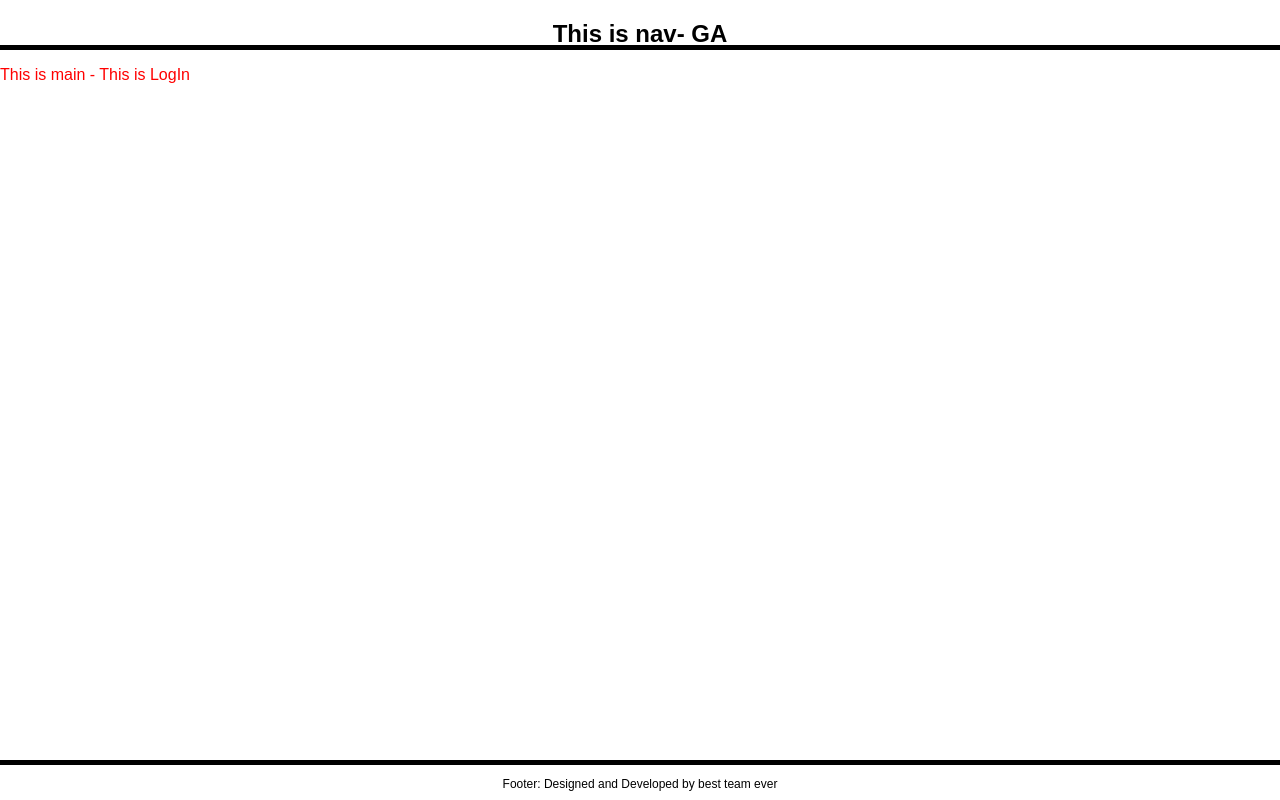
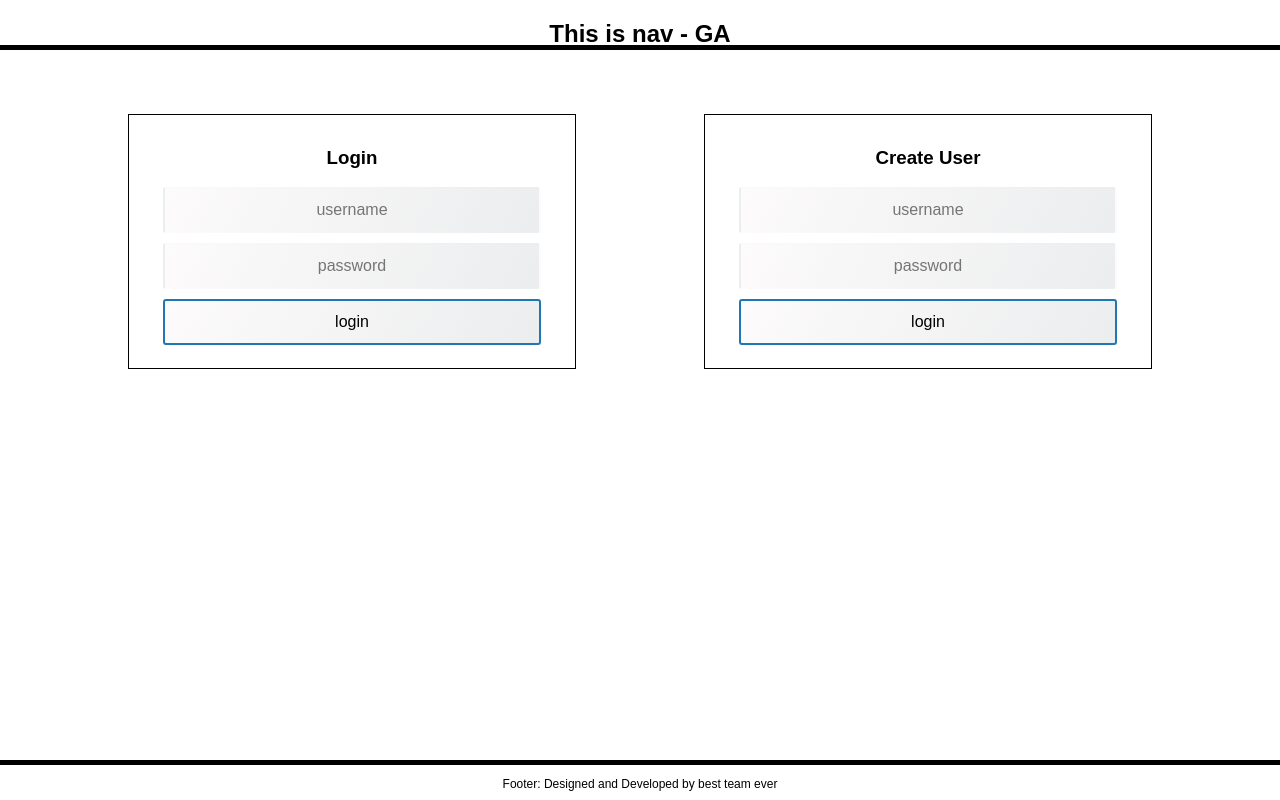
Before and after one commit to jessicalandzberg/Project3, a React (Create React App) app in the folder client/: page / in a window 1280 px wide. Built offline with nearby package versions, Linux system fonts and the light colour scheme.

Commit message:
updated login and allcohorts

```diff
--- a/client/src/Components/AllCohorts.js
+++ b/client/src/Components/AllCohorts.js
@@ -1,9 +1,28 @@
 import React from 'react';
+import {Link} from 'react-router-dom'
+import '../Css/AllCohorts.css';
 
 function AllCohorts() {
     return(
       <div className="AllCohorts">
-        <p> This is main - This is 3 cohorts </p>
+
+        <div className="cohortContainer">
+          <h3 className="cohortName">
+            <Link to='/cohort'>Pirates</Link>
+          </h3>
+        </div>
+
+        <div className="cohortContainer">
+          <h3 className="cohortName">
+            <Link to='/cohort'>Cohort 1</Link>
+          </h3>
+        </div>
+
+        <div className="cohortContainer">
+          <h3 className="cohortName">
+            <Link to='/cohort'>Cohort 2</Link>
+          </h3>
+        </div>
       </div>
     )
 }
--- a/client/src/Components/LogIn.js
+++ b/client/src/Components/LogIn.js
@@ -3,12 +3,33 @@ import '../Css/LogIn.css';
 
 
 function LogIn() {
-    return(
-      <div className="LogIn">
-        <p> This is main - This is LogIn </p>
+  return(
+    <div className="LogIn">
 
+      <div className="loginCreateContainer">
+        <div className ="logInContainer">
+          <h3>Login</h3>
+          <form className="logInForm">
+            <input type="text" placeholder="username" class="field"/>
+            <input type="password" placeholder="password" class="field"/>
+            <input type="submit" value="login" class="btn"/>
+          </form>
+        </div>
+
+        <div className ="createContainer">
+          <h3>Create User</h3>
+          <form className="createForm">
+            <input type="text" placeholder="username" class="field"/>
+            <input type="password" placeholder="password" class="field"/>
+            <input type="submit" value="login" class="btn"/>
+            <div className="forgotPw">
+            </div>
+          </form>
+        </div>
       </div>
-    )
+
+  </div>
+  )
 }
 
 export default LogIn;
--- a/client/src/Components/Nav.js
+++ b/client/src/Components/Nav.js
@@ -3,7 +3,7 @@ import React from 'react';
 function Nav() {
     return(
       <nav className="NavComponent">
-        <h1> This is nav- GA </h1>
+        <h1> This is nav - GA </h1>
       </nav>
     )
 }
--- /dev/null
+++ b/client/src/Css/AllCohorts.css
@@ -0,0 +1,15 @@
+.AllCohorts {
+  display: flex;
+}
+
+.cohortContainer {
+  border: 1px solid black;
+  width: 25%;
+  margin: 5%;
+  text-align: center;
+  background-image: linear-gradient(to top, #e6e9f0 0%, #eef1f5 100%);
+}
+
+.cohortName {
+  text-decoration: none;
+}
--- a/client/src/Css/LogIn.css
+++ b/client/src/Css/LogIn.css
@@ -1,3 +1,39 @@
-.LogIn {
+.logInBody {
   color: red;
 }
+
+.loginCreateContainer{
+  display:flex;
+  justify-content: center;
+}
+
+.logInContainer {
+  border: 1px solid black;
+  text-align: center;
+  width: 35%;
+  margin: 5%;
+  padding: 1%;
+}
+
+.createContainer {
+  border: 1px solid black;
+  text-align: center;
+  width: 35%;
+  margin: 5%;
+  padding: 1%;
+}
+
+input {
+  padding: 12px 0;
+  margin-bottom: 10px;
+  border-radius: 3px;
+  border: 2px solid transparent;
+  text-align: center;
+  width: 90%;
+  font-size: 16px;
+  background-image: linear-gradient(120deg, #fdfbfb 0%, #ebedee 100%);
+}
+form .btn {
+  background-color: #1F78B4;
+  border: 2px solid #1F78B4;
+}
```
